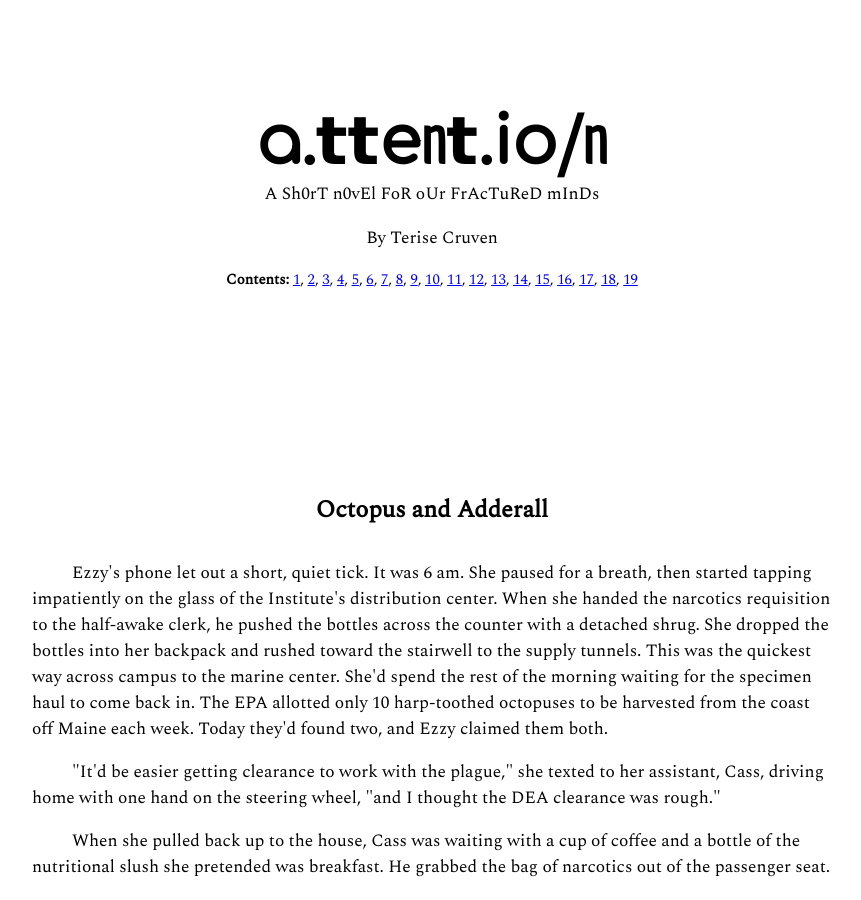
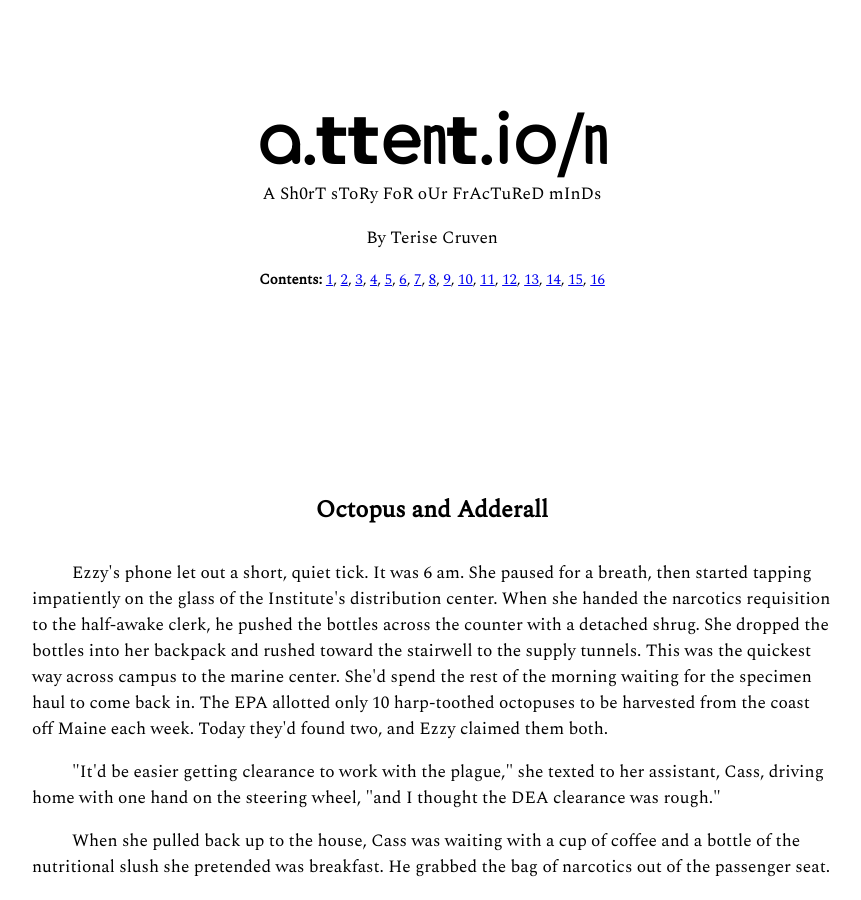
Before and after one commit to tcruven/n, a Jekyll site: the page built from n.html, in a window 1280 px wide and 900 px high. Shown: the whole window, without its empty margins (208-1069 px from the left). Built offline with Jekyll 4.4.1, drawn with Linux system fonts in a browser that asks for light colours; nearby versions of some CDN libraries.

Commit message:
fix subtitle

```diff
--- a/n.html
+++ b/n.html
@@ -8,7 +8,7 @@
 
     <strong><span style='font-family: "Comfortaa";'>a.</span><span style='font-family: "Verdana";'>tt</span><span style='font-family: "Comfortaa";'>e</span><span style='font-family: "Economica";'>n</span><span style='font-family: "Verdana";'>t</span><span style='font-family: "Comfortaa";'>.io</span><span style='font-family: "Economica";'>/n</span></strong>
 </p>
-<p style="text-align:center; text-indent:0;margin-top: -10%;">A Sh0rT n0vEl FoR oUr FrAcTuReD mInDs</p>
+<p style="text-align:center; text-indent:0;margin-top: -10%;">A Sh0rT sToRy FoR oUr FrAcTuReD mInDs</p>
 <p style="text-align:center; text-indent:0;">By Terise Cruven</p>
 
 <p style="text-align:center; text-indent:0; font-size:11pt;">
@@ -27,10 +27,7 @@
 <a href='#ch13'>13</a>,
 <a href='#ch14'>14</a>,
 <a href='#ch15'>15</a>,
-<a href='#ch16'>16</a>,
-<a href='#ch17'>17</a>,
-<a href='#ch18'>18</a>,
-<a href='#ch19'>19</a>
+<a href='#ch16'>16</a>
 </p>
 
 <br>
```
